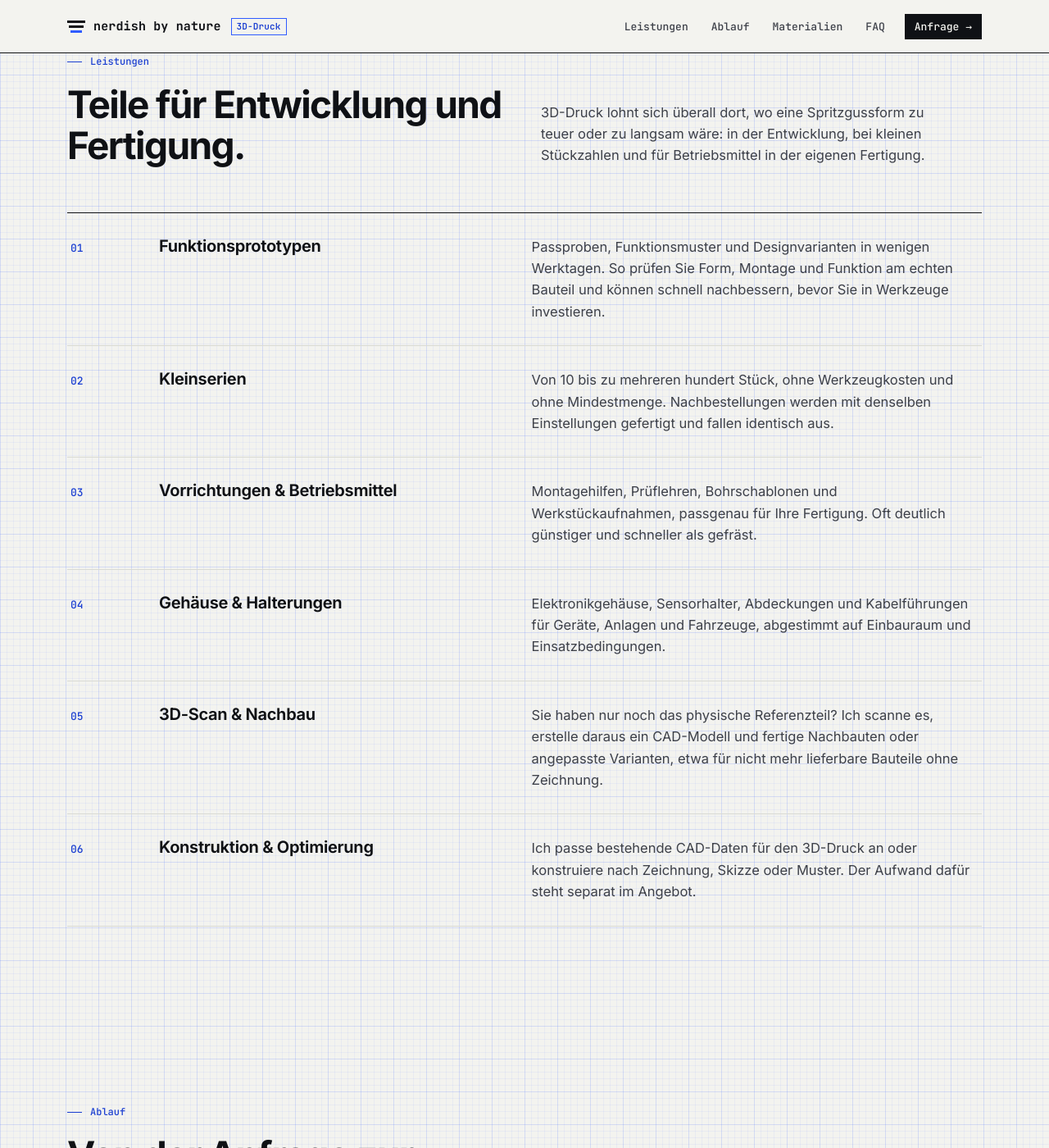
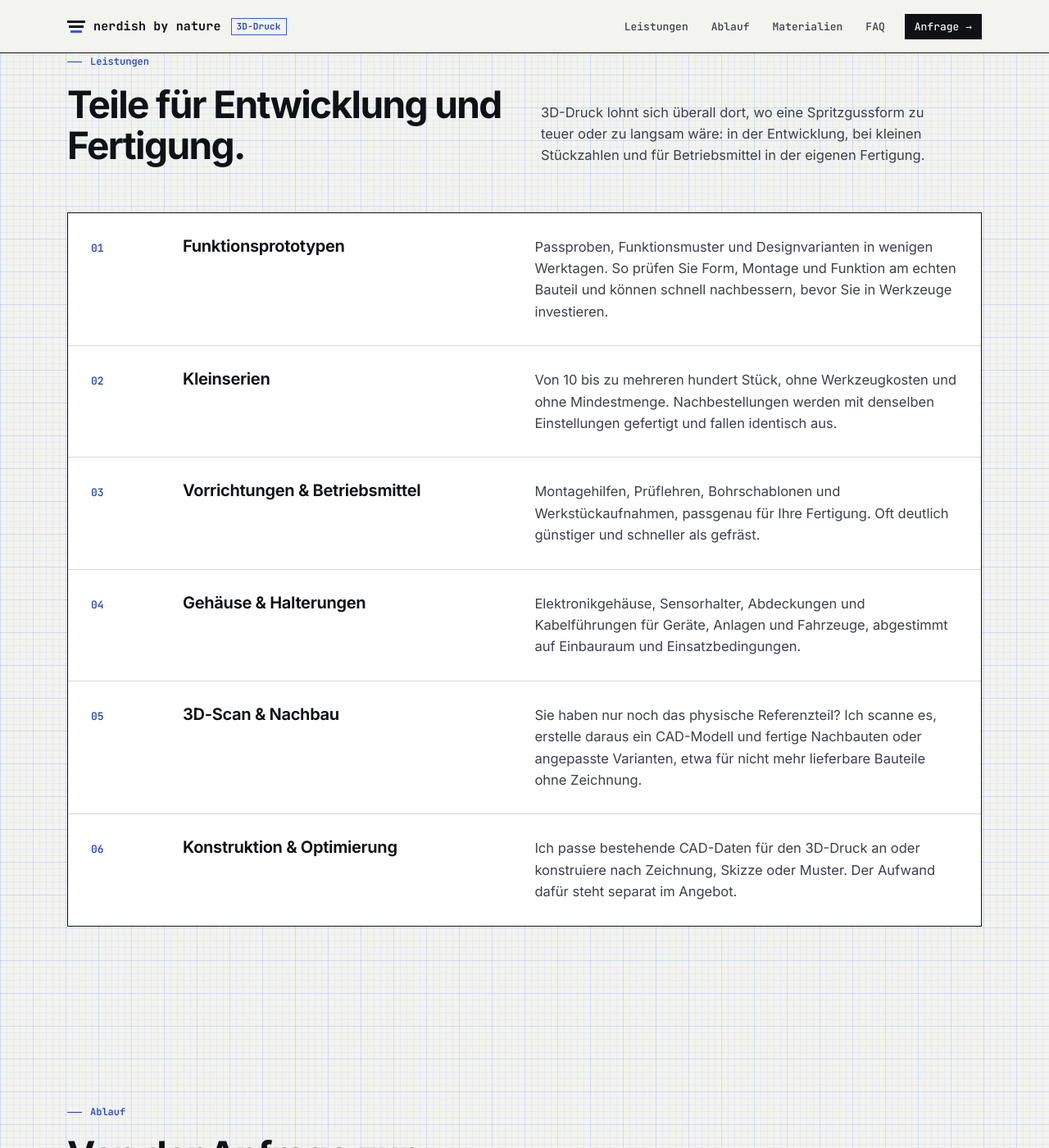
Before and after one commit to nerdishbynature/nerdishbynature.github.io, a Jekyll site: the page index.html, which Jekyll copies as it is, in a window 1280 px wide and 1400 px high, scrolled down 829 px. Shown: the whole window at 82% size. Built offline with Jekyll 4.4.1, drawn with Linux system fonts in a browser that asks for light colours.

Commit message:
Put services and quote intro on solid backgrounds

```diff
--- a/assets/druck/style.css
+++ b/assets/druck/style.css
@@ -240,18 +240,22 @@
 }
 
 /* Services list */
-.services { border-top: 1px solid var(--ink); }
+.services {
+  background: var(--surface);
+  border: 1px solid var(--ink);
+}
 .service {
   display: grid;
   grid-template-columns: 80px 1fr 1.3fr;
   gap: 32px;
-  padding: 28px 0;
+  padding: 28px;
   border-bottom: 1px solid var(--rule);
   align-items: baseline;
   transition: background 0.15s ease;
 }
-.service:hover { background: color-mix(in srgb, var(--surface) 70%, transparent); }
-.service .idx { font: 500 13px/1 var(--mono); color: var(--blue-deep); padding-left: 4px; }
+.service:last-child { border-bottom: 0; }
+.service:hover { background: var(--paper); }
+.service .idx { font: 500 13px/1 var(--mono); color: var(--blue-deep); }
 .service p { margin: 0; }
 
 /* Process */
@@ -315,6 +319,11 @@
   grid-template-columns: 1fr 1.3fr;
   gap: 72px;
   align-items: start;
+}
+.quote-intro {
+  background: #16181d;
+  border: 1px solid rgba(255, 255, 255, 0.16);
+  padding: 36px;
 }
 .facts { margin: 36px 0 0; padding: 0; list-style: none; font-family: var(--mono); font-size: 13.5px; }
 .facts li {
@@ -511,7 +520,8 @@
   .process li { border-right: 0; border-bottom: 1px solid var(--ink); }
   .process li:last-child { border-bottom: 0; }
   .process .t { margin-bottom: 20px; }
-  .service { grid-template-columns: 40px 1fr; gap: 6px 16px; padding: 22px 0; }
+  .service { grid-template-columns: 40px 1fr; gap: 6px 16px; padding: 22px 18px; }
+  .quote-intro { padding: 24px 18px; }
   .row { grid-template-columns: 1fr; gap: 0; }
   form.quote { padding: 24px 18px; }
   .legal .sheet { padding: 28px 20px; }
--- a/index.html
+++ b/index.html
@@ -209,7 +209,7 @@
 
       <section id="anfrage" class="quote-section">
         <div class="wrap quote-layout">
-          <div>
+          <div class="quote-intro">
             <span class="label">Anfrage</span>
             <h2>Projekt anfragen.</h2>
             <p class="lead">Beschreiben Sie Bauteil, Stückzahl und Termin. Sie erhalten innerhalb von 1–2 Werktagen ein Angebot mit Festpreis. Wenn Angaben fehlen, frage ich nach.</p>
```
